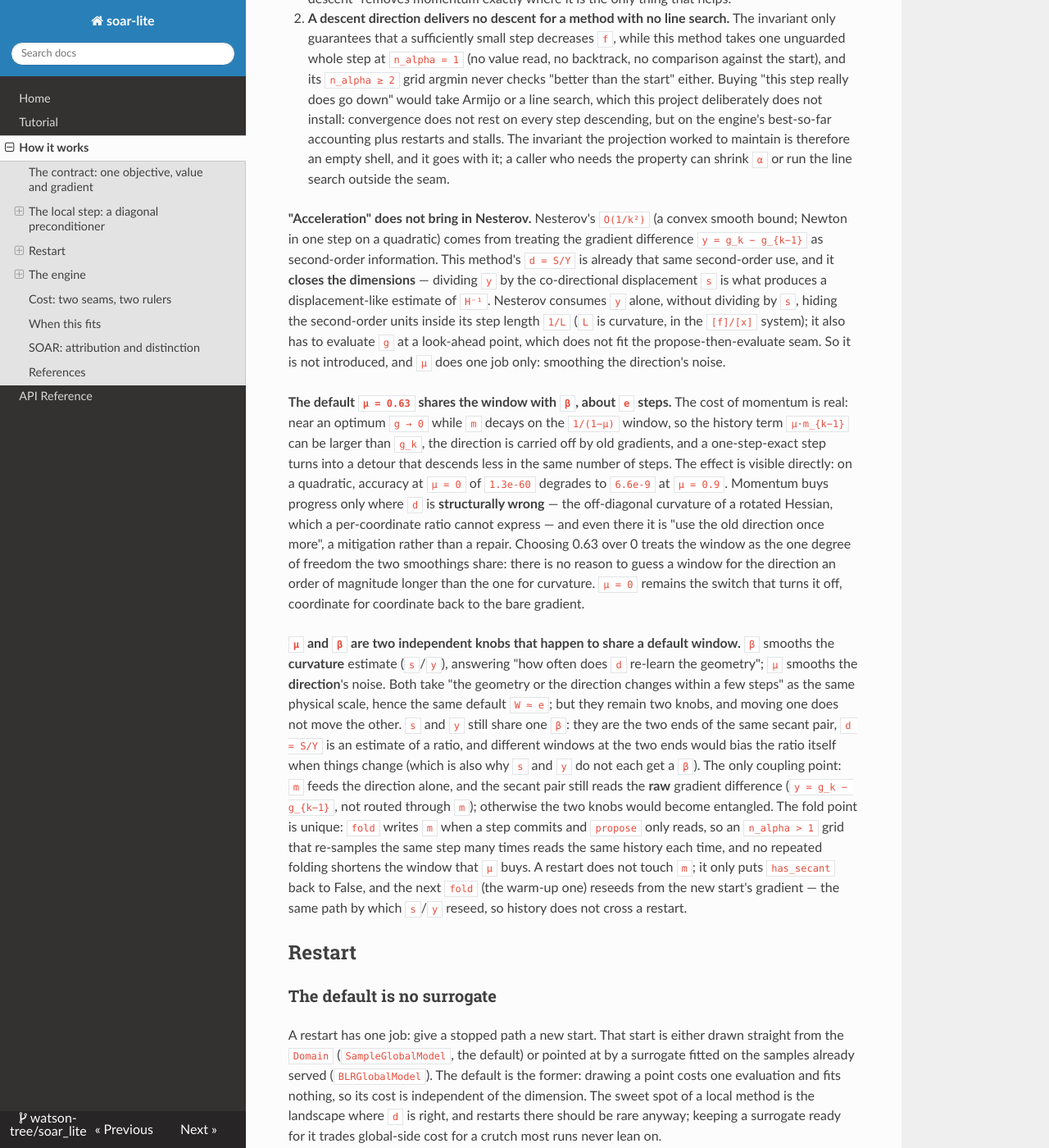
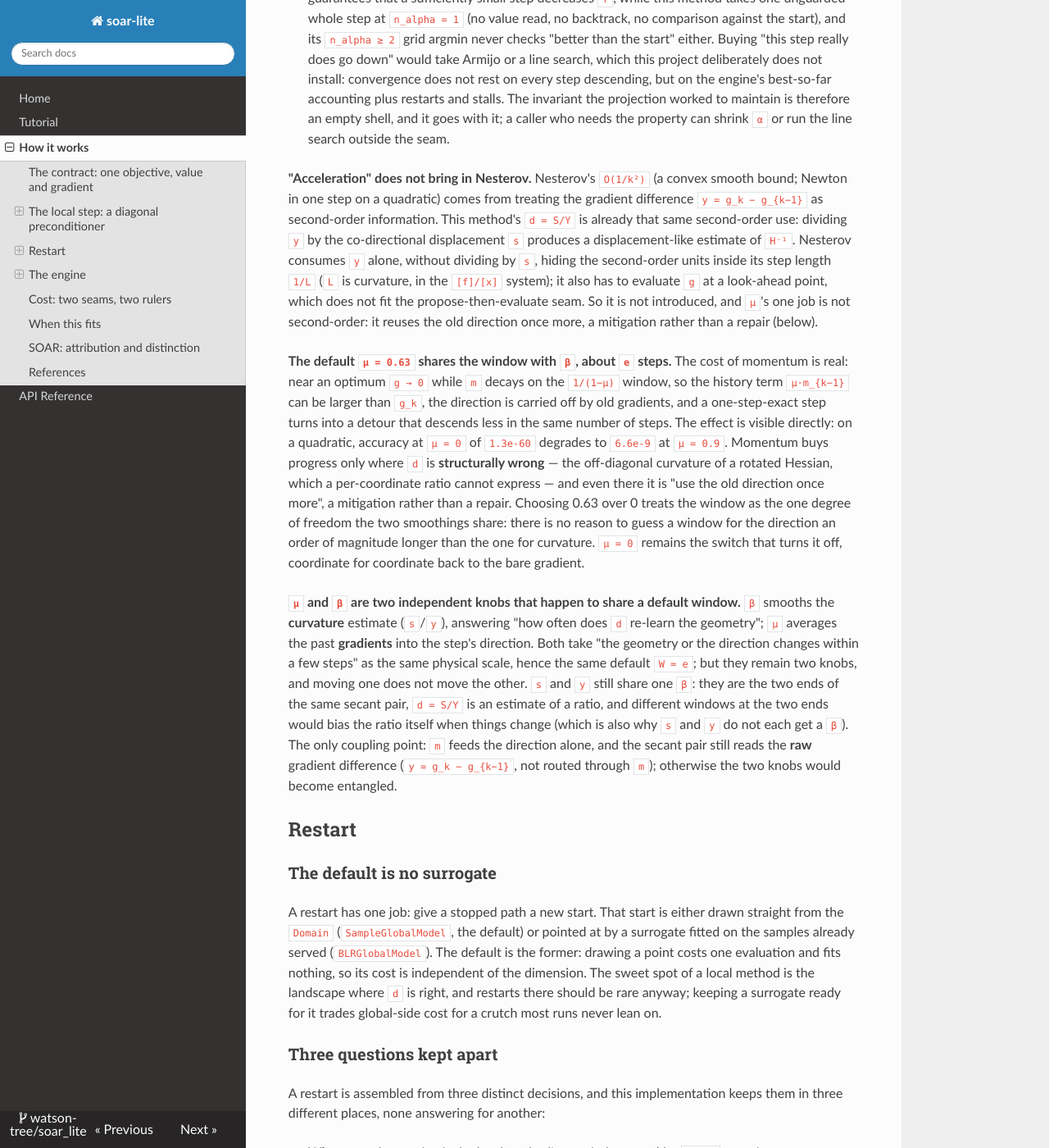
Before and after one commit to watson-tree/soar_lite, an MkDocs documentation site: the page built from docs/explanation/how-it-works.md, in a window 1280 px wide and 1400 px high, scrolled down 4135 px. Shown: the whole window at 82% size. Built offline with MkDocs 1.6.1, drawn with Linux system fonts in a browser that asks for light colours; nearby versions of some CDN libraries; some of the changed text lies outside the part shown.

Commit message:
docs: keep momentum and warm-up statements to what they claim
Four spots overstated or mis-framed their own argument:

- The warm-up's non-invariance was justified by "the case that wants
  invariance is the smooth single basin", tying a scale property to basin
  count. What unit invariance is about is scale, so the excuse goes and the
  paragraph ends where it is true: only the steady-state step is
  displacement-like.
- "closes the dimensions" used *dimension* for units, which collides with the
  dimension-as-coordinate-count the page uses elsewhere. Say what the division
  does instead of naming a quantity it "closes".
- `mu` was said to "smooth the direction's noise" in two places. That is the
  stochastic-gradient story; here `m` is the EMA of the gradients and its job
  is reusing the old direction once more — a mitigation, not a repair.
- The "fold point is unique" paragraph explained `fold`/`propose`/`has_secant`
  bookkeeping, an implementation detail users do not need and the text never
  needed to make its point. Dropped.

```diff
--- a/docs/explanation/how-it-works.md
+++ b/docs/explanation/how-it-works.md
@@ -144,10 +144,7 @@ One exception to unit invariance: the warm-up step is **not** unit-invariant.
 `−g₀` is a gradient-like quantity (`x̃ = c·x` gives `g̃ = g/c`, so magnifying a
 coordinate shrinks its gradient), and multiplying it by a scalar `α` keeps the
 step scaling backwards with the coordinate scale; only the steady-state `−d⊙g` is
-displacement-like. The cost is close to zero in practice: the case that wants
-invariance is the smooth single basin, where `d` reads `1/H` on the first pair and
-erases the scale error warm-up introduced, and on multimodal problems invariance
-was never the point.
+displacement-like.
 
 ### Stopping
 
@@ -205,13 +202,14 @@ version projected `m` onto the `d`-metric orthogonal complement of `g` (directio
 **"Acceleration" does not bring in Nesterov.** Nesterov's `O(1/k²)` (a convex
 smooth bound; Newton in one step on a quadratic) comes from treating the gradient
 difference `y = g_k − g_{k−1}` as second-order information. This method's
-`d = S/Y` is already that same second-order use, and it **closes the
-dimensions** — dividing `y` by the co-directional displacement `s` is what
-produces a displacement-like estimate of `H⁻¹`. Nesterov consumes `y` alone,
-without dividing by `s`, hiding the second-order units inside its step length
+`d = S/Y` is already that same second-order use: dividing `y` by the
+co-directional displacement `s` produces a displacement-like estimate of `H⁻¹`.
+Nesterov consumes `y` alone, without dividing by `s`, hiding the second-order
+units inside its step length
 `1/L` (`L` is curvature, in the `[f]/[x]` system); it also has to evaluate `g` at
-a look-ahead point, which does not fit the propose-then-evaluate seam. So it is not
-introduced, and `μ` does one job only: smoothing the direction's noise.
+a look-ahead point, which does not fit the propose-then-evaluate seam. So it is
+not introduced, and `μ`'s one job is not second-order: it reuses the old
+direction once more, a mitigation rather than a repair (below).
 
 **The default `μ = 0.63` shares the window with `β`, about `e` steps.** The cost
 of momentum is real: near an optimum `g → 0` while `m` decays on the `1/(1−μ)`
@@ -230,7 +228,8 @@ gradient.
 
 **`μ` and `β` are two independent knobs that happen to share a default window.**
 `β` smooths the **curvature** estimate (`s`/`y`), answering "how often does `d`
-re-learn the geometry"; `μ` smooths the **direction**'s noise. Both take "the
+re-learn the geometry"; `μ` averages the past **gradients** into the step's
+direction. Both take "the
 geometry or the direction changes within a few steps" as the same physical scale,
 hence the same default `W ≈ e`; but they remain two knobs, and moving one does
 not move the other. `s` and `y` still share one `β`: they are the two ends of the
@@ -239,13 +238,7 @@ the two ends would bias the ratio itself when things change (which is also why
 `s` and `y` do not each get a `β`). The only coupling point: `m` feeds the
 direction alone, and the secant pair still reads the **raw** gradient difference
 (`y = g_k − g_{k−1}`, not routed through `m`); otherwise the two knobs would
-become entangled. The fold point is unique: `fold` writes `m` when a step commits
-and `propose` only reads, so an `n_alpha > 1` grid that re-samples the same step
-many times reads the same history each time, and no repeated folding shortens the
-window that `μ` buys. A restart does not touch `m`; it only puts `has_secant`
-back to False, and the next `fold` (the warm-up one) reseeds from the new start's
-gradient — the same path by which `s`/`y` reseed, so history does not cross a
-restart.
+become entangled.
 
 ## Restart
 
```
